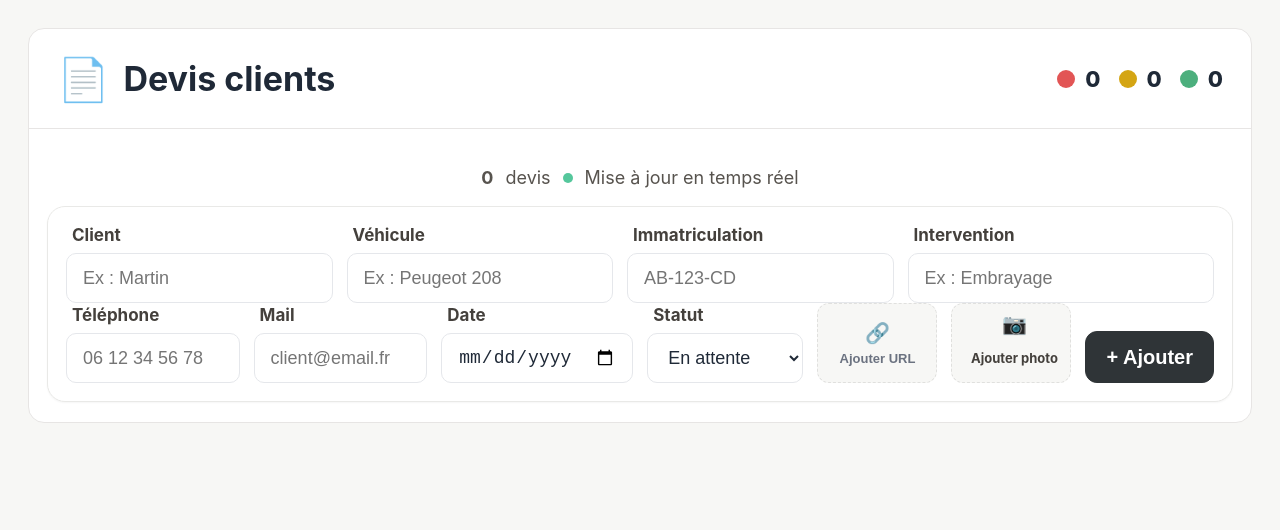
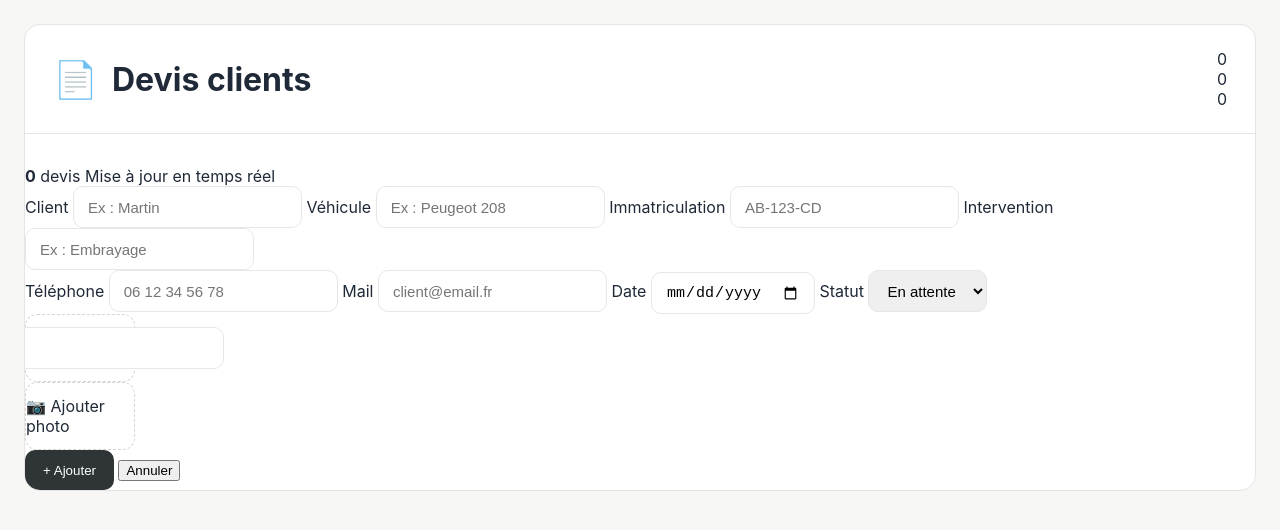
Before and after one commit to amunia2a-lab/widget-devis, a plain HTML site: page index.html in a window 1280 px wide. Drawn offline with Linux system fonts and the light colour scheme; no server answers.

Commit message:
Add files via upload

```diff
--- a/styles.css
+++ b/styles.css
@@ -3,57 +3,136 @@
   --panel:#ffffff;
   --line:#e7e5e4;
   --text:#1f2937;
+  --muted:#6b7280;
   --shadow:0 1px 2px rgba(0,0,0,.04);
+
   --red:#c2410c;
   --red-bg:#fdecea;
+
   --yellow:#9a6700;
   --yellow-bg:#fff4ce;
+
   --green:#216e4e;
   --green-bg:#e6f4ea;
+
+  --blue:#3b5ccc;
+  --blue-bg:#eef2ff;
 }
+
 *{box-sizing:border-box}
-body{margin:0;background:var(--bg);font-family:Inter,system-ui,-apple-system,Segoe UI,Roboto,Arial,sans-serif;color:var(--text)}
-.shell{padding:28px}
-.panel{width:min(1240px,100%);margin:0 auto;background:var(--panel);border:1px solid var(--line);border-radius:16px;overflow:hidden}
-.panel-header{display:flex;justify-content:space-between;align-items:center;padding:24px 28px;border-bottom:1px solid var(--line)}
+
+body{
+  margin:0;
+  background:var(--bg);
+  font-family:Inter,system-ui,-apple-system,Segoe UI,Roboto,Arial,sans-serif;
+  color:var(--text);
+}
+
+.shell{padding:24px}
+
+.panel{
+  width:min(1240px,100%);
+  margin:0 auto;
+  background:var(--panel);
+  border:1px solid var(--line);
+  border-radius:16px;
+  overflow:hidden;
+}
+
+.panel-header{
+  display:flex;
+  justify-content:space-between;
+  align-items:center;
+  padding:24px 28px;
+  border-bottom:1px solid var(--line);
+}
+
 .title-wrap{display:flex;align-items:center;gap:14px}
-.title-icon{font-size:42px}
-h1{margin:0;font-size:34px}
-.stats{display:flex;align-items:center;gap:18px}
-.stat{display:flex;align-items:center;gap:10px;font-size:22px;font-weight:800}
-.dot{width:18px;height:18px;border-radius:999px;display:inline-block}
-.red .dot{background:#e25555}.yellow .dot{background:#d4a514}.green .dot{background:#4caf7d}
-.rows{padding:18px 18px 8px;display:flex;flex-direction:column;gap:12px}
-.row-card{display:grid;grid-template-columns:132px 1fr;gap:18px;padding:14px 16px;background:#fff;border:1px solid #e9e9e7;border-radius:18px;box-shadow:var(--shadow)}
-.thumb-wrap{width:132px;height:78px;border-radius:14px;overflow:hidden;background:#f3f4f6;border:1px solid var(--line);display:flex;align-items:center;justify-content:center}
-.thumb{width:100%;height:100%;object-fit:cover}.thumb-empty{font-size:14px;color:#78716c}
-.row-main{display:flex;flex-direction:column;gap:14px;min-width:0}
-.line-1{display:flex;justify-content:space-between;gap:24px;align-items:flex-start}
-.client-line{display:flex;align-items:center;gap:18px;flex-wrap:wrap;font-size:24px;line-height:1.35}.client-line strong{font-size:28px}
-.sep{color:#a8a29e}.row-actions{display:flex;gap:12px;flex-wrap:wrap}.line-2{display:flex;align-items:center;gap:18px;flex-wrap:wrap}
-.status-date-group{display:flex;align-items:center;gap:18px}
-.pill,.pieces-pill{display:inline-flex;align-items:center;justify-content:center;padding:8px 16px;border-radius:999px;font-weight:700;font-size:18px;border:0}
-.pill.red{background:var(--red-bg);color:var(--red)}.pill.yellow{background:var(--yellow-bg);color:var(--yellow)}.pill.green{background:var(--green-bg);color:var(--green)}
-.pieces-pill.yellow{background:#fff4ce;color:#8a6300}
-.pieces-pill.blue{background:#eef2ff;color:#3b5ccc}
-.pieces-pill.green{background:#e6f4ea;color:#216e4e}
-.status-btn{cursor:pointer}.status-btn.is-static{cursor:default}
-.meta{color:#57534e;font-size:18px}
-.ghost-btn,.secondary-btn,.primary-btn{height:52px;border-radius:12px;border:1px solid #e5e7eb;background:#fff;padding:0 20px;font-size:18px;font-weight:700;color:var(--text);cursor:pointer}
-.secondary-btn.is-yellow{background:#fff4ce;border-color:#ead9a4;color:#8a6300}
-.secondary-btn.is-blue{background:#eef2ff;border-color:#c7d2fe;color:#3b5ccc}
-.primary-btn{background:#2f3437;color:#fff;border-color:#2f3437;font-size:20px}
-.button-stack{display:flex;flex-direction:column;gap:8px}
-.live-line{display:flex;justify-content:center;align-items:center;gap:12px;padding:12px 0 10px;color:#57534e;font-size:18px}.live-dot{width:10px;height:10px;border-radius:999px;background:#55c79c;display:inline-block}
-.quick-form{margin:8px 18px 20px;padding:18px;background:#fff;border:1px solid #e9e9e7;border-radius:18px;box-shadow:var(--shadow)}
-.form-grid{display:grid;gap:14px;align-items:end}.form-top{grid-template-columns:1fr 1fr 1fr 1.15fr}.form-bottom{grid-template-columns:1fr 1fr .9fr .9fr auto auto auto}
-label span{display:block;margin:0 0 8px 6px;font-size:17px;font-weight:700;color:#44403c}
-input,select{width:100%;height:50px;border:1px solid #e5e7eb;border-radius:10px;padding:0 16px;font-size:18px;background:#fff;color:var(--text)}
-.action-box{width:120px;height:80px;border:1px dashed #e0e0de;border-radius:12px;background:#f7f7f5;display:flex;align-items:center;justify-content:center;cursor:pointer}
-.action-box:hover{background:#efefec}
-.action-content,.button-reset{display:flex;flex-direction:column;align-items:center;justify-content:center;gap:6px;color:#6b7280;font-weight:600;text-align:center;border:0;background:transparent;width:100%;height:100%;cursor:pointer}
-.action-content .icon{font-size:20px}.action-content .label{font-size:13px}
-.hidden-input{width:1px;height:1px;opacity:0;position:absolute;pointer-events:none}
-.toast{margin:16px 18px 0;padding:16px 18px;border-radius:16px;background:#e8f5e9;color:#1e7d4d;font-size:18px;font-weight:700;border:1px solid #c8e6c9}
-.hidden{display:none}.error{padding:30px;color:#b42318}
-@media (max-width:1100px){.row-card{grid-template-columns:1fr}.thumb-wrap{width:100%;height:170px}.line-1{flex-direction:column;align-items:flex-start}.form-top,.form-bottom{grid-template-columns:1fr 1fr}}
+
+.title-icon{font-size:36px}
+
+h1{
+  margin:0;
+  font-size:32px;
+  font-weight:700;
+}
+
+.rows{
+  padding:16px;
+  display:flex;
+  flex-direction:column;
+  gap:12px;
+}
+
+.row-card{
+  display:grid;
+  grid-template-columns:120px 1fr;
+  gap:16px;
+  padding:14px;
+  background:#fff;
+  border:1px solid #e9e9e7;
+  border-radius:18px;
+}
+
+.thumb-wrap{
+  width:120px;
+  height:72px;
+  border-radius:12px;
+  overflow:hidden;
+  background:#f3f4f6;
+}
+
+.row-main{
+  display:flex;
+  flex-direction:column;
+  gap:10px;
+}
+
+.client-line strong{
+  font-size:24px;
+}
+
+.meta{
+  font-size:14px;
+  color:#6b7280;
+}
+
+.pill{
+  padding:6px 12px;
+  border-radius:999px;
+  font-size:14px;
+}
+
+.pieces-pill{
+  padding:4px 10px;
+  border-radius:999px;
+  font-size:13px;
+}
+
+input,select{
+  height:42px;
+  border:1px solid #e5e7eb;
+  border-radius:10px;
+  padding:0 14px;
+  font-size:15px;
+}
+
+.action-box{
+  width:110px;
+  height:68px;
+  border:1px dashed #d6d3d1;
+  border-radius:12px;
+  background:#fff;
+  display:flex;
+  align-items:center;
+  justify-content:center;
+}
+
+.primary-btn{
+  height:40px;
+  border-radius:10px;
+  background:#2f3437;
+  color:#fff;
+  border:none;
+  padding:0 18px;
+}
```
